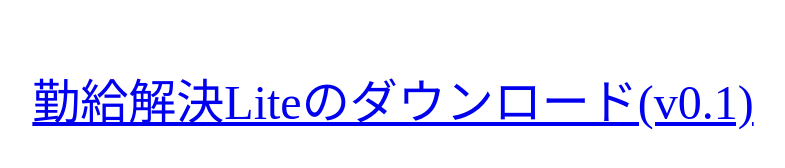
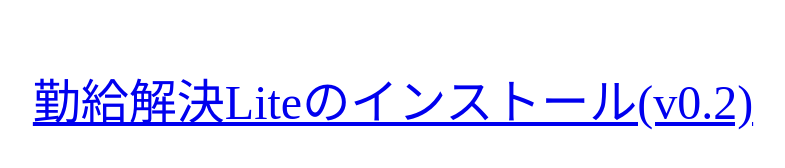
Before and after one commit to shiftApps/KintaiLite, a plain HTML site: page index.html in a window 1280 px wide. Shown: the whole page, without its empty margins (247-1032 px from the left). Drawn offline with Linux system fonts and the light colour scheme.

Commit message:
Update index.html

```diff
--- a/index.html
+++ b/index.html
@@ -7,7 +7,7 @@
 <center>
 <font size="7">
 <br />
-<a href="itms-services://?action=download-manifest&amp;url=https://shiftapps.github.io/KintaiLite/KintaiLite.plist">勤給解決Liteのダウンロード(v0.1)</a>
+<a href="itms-services://?action=download-manifest&amp;url=https://shiftapps.github.io/KintaiLite/KintaiLite.plist">勤給解決Liteのインストール(v0.2)</a>
 </font><br /><br />
 </center>
 </body>
```
